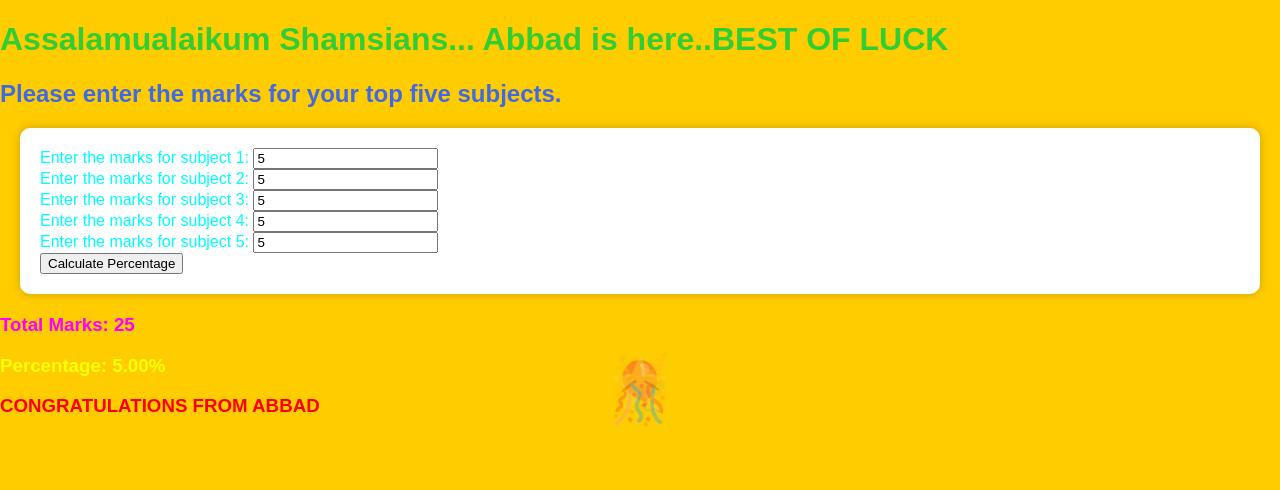
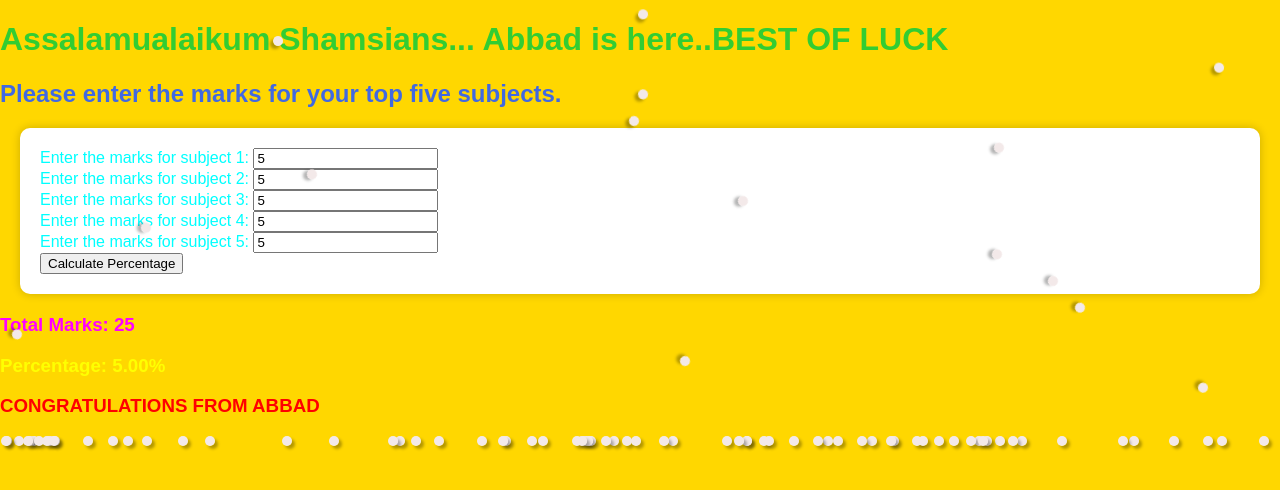
Before and after one commit to ABBADFA/new-resul-perc, a plain HTML site: page index.html in a window 1280 px wide. Both pictures are taken after typing "5", "5", "5", "5", "5" into the empty fields and a click on the button "Calculate Percentage". Drawn offline with Linux system fonts and the light colour scheme.

Commit message:
Update index.html

```diff
--- a/index.html
+++ b/index.html
@@ -15,12 +15,12 @@
 
         /* Add attractive background color */
         body {
-            background-color: #ffcc00; /* Vibrant yellow */
+            background-color: #ffd700; /* Gold */
             font-family: Arial, sans-serif;
             margin: 0;
             padding: 0;
             overflow: hidden; /* Prevent scrollbars */
-            position: relative; /* Required for absolute positioning of floating icons */
+            position: relative; /* Required for absolute positioning of floating confetti */
         }
 
         /* Style the form */
@@ -32,16 +32,21 @@
             margin: 20px;
         }
 
-        /* Style floating icons */
-        .floating-icon {
-            position: absolute;
-            animation: floatIcon 5s ease-in-out infinite;
+        /* Style confetti animation */
+        @keyframes confetti-fall {
+            0% { transform: translateY(-100vh) rotateZ(0deg); }
+            100% { transform: translateY(100vh) rotateZ(360deg); }
         }
 
-        @keyframes floatIcon {
-            0% { transform: translateY(0); }
-            50% { transform: translateY(-20px); }
-            100% { transform: translateY(0); }
+        .confetti {
+            position: absolute;
+            width: 10px;
+            height: 10px;
+            background: linear-gradient(45deg, #f3e9e9, #f3e9e9);
+            border-radius: 50%;
+            box-shadow: 3px 3px 3px rgba(0,0,0,0.3);
+            animation: confetti-fall 6s linear infinite;
+            animation-delay: calc(0.1s * var(--i));
         }
     </style>
 </head>
@@ -100,33 +105,21 @@
             resultDiv.innerHTML += "<h3 class='yellow'>Percentage: " + percentage.toFixed(2) + "%</h3>";
             resultDiv.innerHTML += "<h3 class='red'>CONGRATULATIONS FROM ABBAD</h3>";
 
-            // Create and append floating icons
-            var iconContainer = document.createElement("div");
-            iconContainer.style.position = "fixed";
-            iconContainer.style.top = "0";
-            iconContainer.style.left = "0";
-            iconContainer.style.width = "100%";
-            iconContainer.style.height = "100%";
-            iconContainer.style.display = "flex";
-            iconContainer.style.justifyContent = "center";
-            iconContainer.style.alignItems = "center";
-            document.body.appendChild(iconContainer);
+            // Create and append confetti animation
+            for (var i = 0; i < 100; i++) {
+                var confetti = document.createElement("div");
+                confetti.classList.add("confetti");
+                confetti.style.left = Math.random() * window.innerWidth + "px";
+                confetti.style.setProperty("--i", i);
+                document.body.appendChild(confetti);
+            }
 
-            var emojis = ['🎉', '🎈', '🥳', '🌟', '🎊']; // Add more emojis if needed
-            emojis.forEach(function(emoji) {
-                var icon = document.createElement("span");
-                icon.innerHTML = emoji;
-                icon.className = "floating-icon";
-                icon.style.fontSize = "3rem";
-                icon.style.animationDuration = (Math.random() * 4 + 2) + "s"; // Randomize animation duration
-                icon.style.opacity = Math.random(); // Randomize opacity
-                iconContainer.appendChild(icon);
-            });
-
-            // Remove floating icons after a certain time
+            // Remove confetti after a certain time
             setTimeout(function() {
-                iconContainer.remove();
-            }, 10000); // 10 seconds
+                document.querySelectorAll(".confetti").forEach(function(confetti) {
+                    confetti.remove();
+                });
+            }, 6000); // 6 seconds
         });
     </script>
 </body>
```
